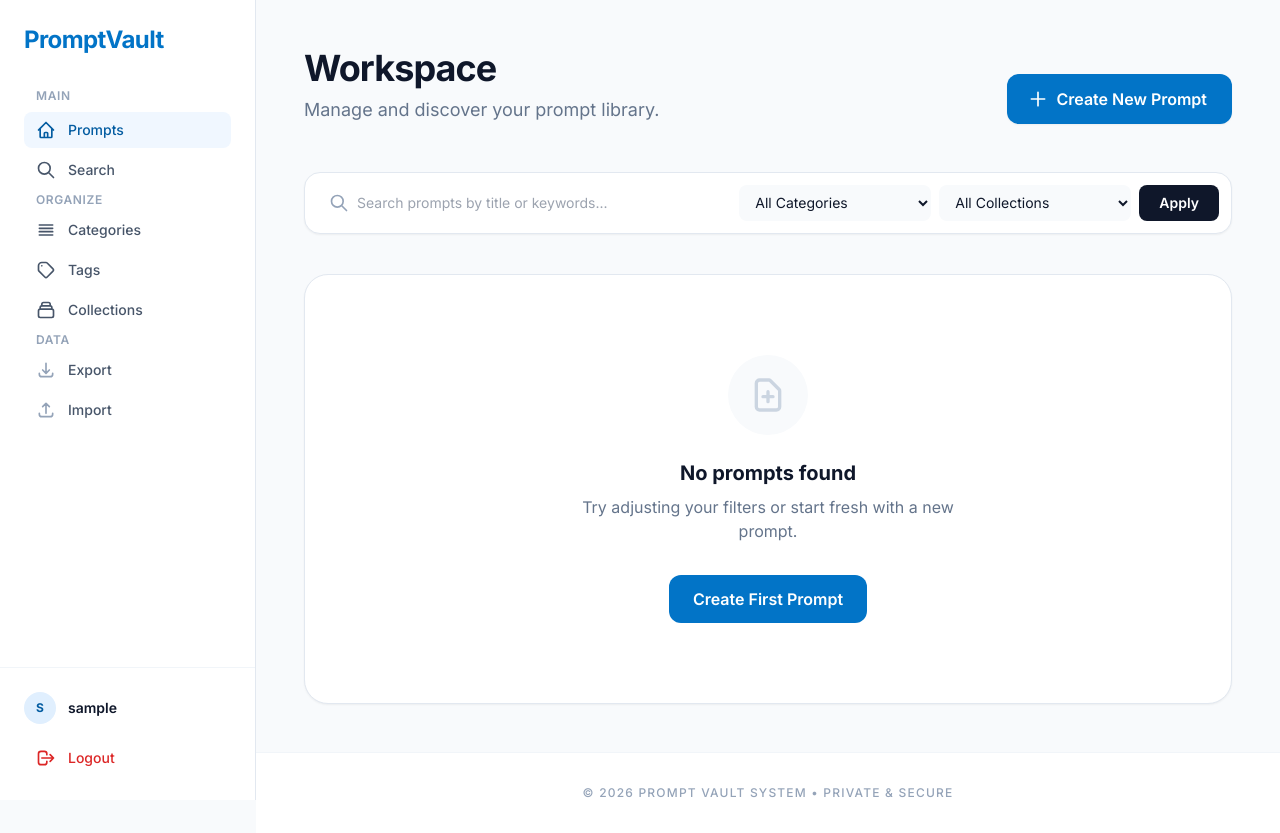
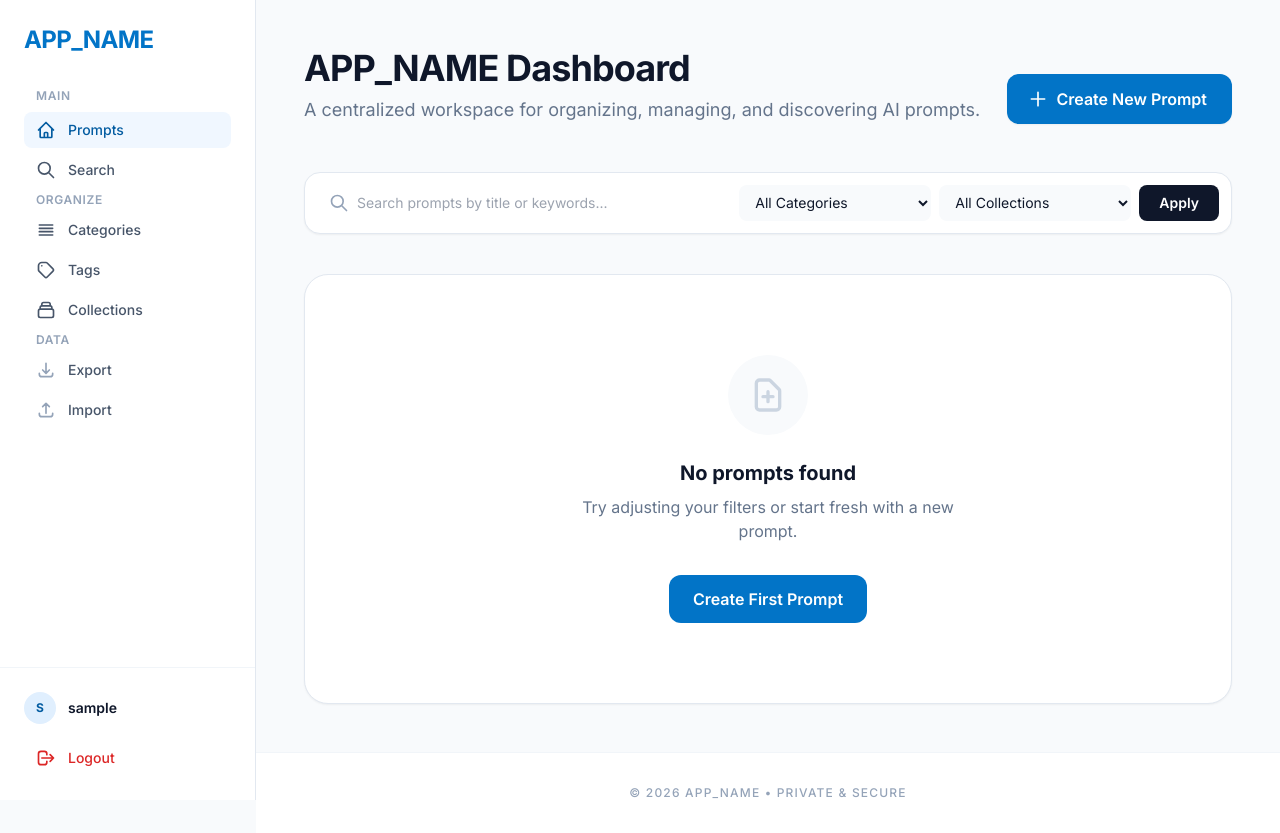
Before and after one commit to Ziad-Abaza/prompt-vault-system, a PHP site: page / in a window 1280 px wide. Run offline with PHP 8.4, Linux system fonts and the light colour scheme; the visitor is signed in with stand-in values (Sample User, id 1); some libraries are stand-ins or nearby versions.

Commit message:
`Update application name and branding throughout the codebase`

```diff
--- a/bootstrap.php
+++ b/bootstrap.php
@@ -6,6 +6,9 @@
 // Load Environment Loader
 require_once __DIR__ . '/includes/env.php';
 Env::load(__DIR__ . '/.env');
+
+// Define global application name
+define('APP_NAME', Env::get('APP_NAME', 'Atlas Library'));
 
 // Error reporting configuration
 $debug = Env::get('APP_DEBUG', false);
--- a/includes/footer.php
+++ b/includes/footer.php
@@ -3,7 +3,7 @@
         <footer class="bg-white border-t border-slate-100 py-8">
             <div class="max-w-6xl mx-auto px-4 md:px-8 text-center">
                 <p class="text-slate-400 text-xs font-medium uppercase tracking-widest">
-                    &copy; <?php echo date('Y'); ?> Prompt Vault System &bull; Private & Secure
+                    &copy; <?php echo date('Y'); ?> <?php echo APP_NAME; ?> &bull; Private & Secure
                 </p>
             </div>
         </footer>
--- a/includes/header.php
+++ b/includes/header.php
@@ -3,7 +3,7 @@
 <head>
     <meta charset="UTF-8">
     <meta name="viewport" content="width=device-width, initial-scale=1.0">
-    <title>Prompt Vault System</title>
+    <title><?php echo APP_NAME; ?></title>
     <!-- Tailwind CSS Play CDN -->
     <script src="https://cdn.tailwindcss.com"></script>
     <link rel="preconnect" href="https://fonts.googleapis.com">
@@ -68,7 +68,7 @@
 
     <!-- Mobile Header -->
     <header class="md:hidden bg-white border-b border-slate-200 px-4 py-3 flex items-center justify-between sticky top-0 z-50">
-        <a href="index.php" class="text-xl font-bold text-primary-600 tracking-tight">PromptVault</a>
+        <a href="index.php" class="text-xl font-bold text-primary-600 tracking-tight"><?php echo APP_NAME; ?></a>
         <button id="mobile-menu-toggle" class="p-2 text-slate-500 hover:text-slate-700">
             <svg class="w-6 h-6" fill="none" stroke="currentColor" viewBox="0 0 24 24">
                 <path stroke-linecap="round" stroke-linejoin="round" stroke-width="2" d="M4 6h16M4 12h16m-7 6h7"></path>
@@ -79,7 +79,7 @@
     <!-- Sidebar Navigation -->
     <aside id="sidebar" class="fixed inset-y-0 left-0 z-40 w-64 bg-white border-r border-slate-200 transform -translate-x-full md:translate-x-0 transition-transform duration-300 ease-in-out md:sticky md:top-0 h-screen overflow-y-auto">
         <div class="p-6">
-            <a href="index.php" class="text-2xl font-bold text-primary-600 tracking-tight block mb-8">PromptVault</a>
+            <a href="index.php" class="text-2xl font-bold text-primary-600 tracking-tight block mb-8"><?php echo APP_NAME; ?></a>
 
             <nav class="space-y-1">
                 <p class="text-xs font-semibold text-slate-400 uppercase tracking-wider mb-2 px-3">Main</p>
--- a/index.php
+++ b/index.php
@@ -19,8 +19,8 @@
 <div class="mb-12">
     <div class="flex flex-col md:flex-row md:items-end md:justify-between gap-6">
         <div>
-            <h1 class="text-4xl font-bold text-slate-900 tracking-tight mb-2">Workspace</h1>
-            <p class="text-slate-500 text-lg">Manage and discover your prompt library.</p>
+            <h1 class="text-4xl font-bold text-slate-900 tracking-tight mb-2"><?php echo APP_NAME; ?> Dashboard</h1>
+            <p class="text-slate-500 text-lg">A centralized workspace for organizing, managing, and discovering AI prompts.</p>
         </div>
         <a href="prompt_edit.php" class="inline-flex items-center px-6 py-3 border border-transparent rounded-xl shadow-sm text-base font-semibold text-white bg-primary-600 hover:bg-primary-700 transition-colors focus:outline-none focus:ring-2 focus:ring-offset-2 focus:ring-primary-500">
             <svg class="-ml-1 mr-2 h-5 w-5" fill="none" stroke="currentColor" viewBox="0 0 24 24">
--- a/login.php
+++ b/login.php
@@ -34,8 +34,8 @@
                 <path stroke-linecap="round" stroke-linejoin="round" stroke-width="2" d="M12 15v2m-6 4h12a2 2 0 002-2v-6a2 2 0 00-2-2H6a2 2 0 00-2 2v6a2 2 0 002 2zm10-10V7a4 4 0 00-8 0v4h8z"></path>
             </svg>
         </div>
-        <h1 class="text-4xl font-extrabold text-slate-900 tracking-tight mb-2">Vault Login</h1>
-        <p class="text-slate-500 font-medium">Identify yourself to access your prompts.</p>
+        <h1 class="text-4xl font-extrabold text-slate-900 tracking-tight mb-2"><?php echo APP_NAME; ?> Login</h1>
+        <p class="text-slate-500 font-medium">Welcome to your professional knowledge workspace.</p>
     </div>
 
     <div class="form-section shadow-xl shadow-slate-200/50">
--- a/register.php
+++ b/register.php
@@ -46,8 +46,8 @@
                 <path stroke-linecap="round" stroke-linejoin="round" stroke-width="2" d="M18 9v3m0 0v3m0-3h3m-3 0h-3m-2-5a4 4 0 11-8 0 4 4 0 018 0zM3 20a6 6 0 0112 0v1H3v-1z"></path>
             </svg>
         </div>
-        <h1 class="text-4xl font-extrabold text-slate-900 tracking-tight mb-2">Create Account</h1>
-        <p class="text-slate-500 font-medium">Join the vault and secure your prompts.</p>
+        <h1 class="text-4xl font-extrabold text-slate-900 tracking-tight mb-2">Join <?php echo APP_NAME; ?></h1>
+        <p class="text-slate-500 font-medium">Start your professional knowledge library today.</p>
     </div>
 
     <div class="form-section shadow-xl shadow-slate-200/50">
--- a/search.php
+++ b/search.php
@@ -6,7 +6,7 @@
 
 <div class="max-w-4xl mx-auto">
     <div class="mb-12 text-center">
-        <h1 class="text-5xl font-extrabold text-slate-900 tracking-tight mb-4">Search Vault</h1>
+        <h1 class="text-5xl font-extrabold text-slate-900 tracking-tight mb-4"><?php echo APP_NAME; ?> Search</h1>
         <p class="text-slate-500 text-xl">Find exactly what you need in seconds.</p>
     </div>
 
```
Also changed, not shown: 1 other file.
